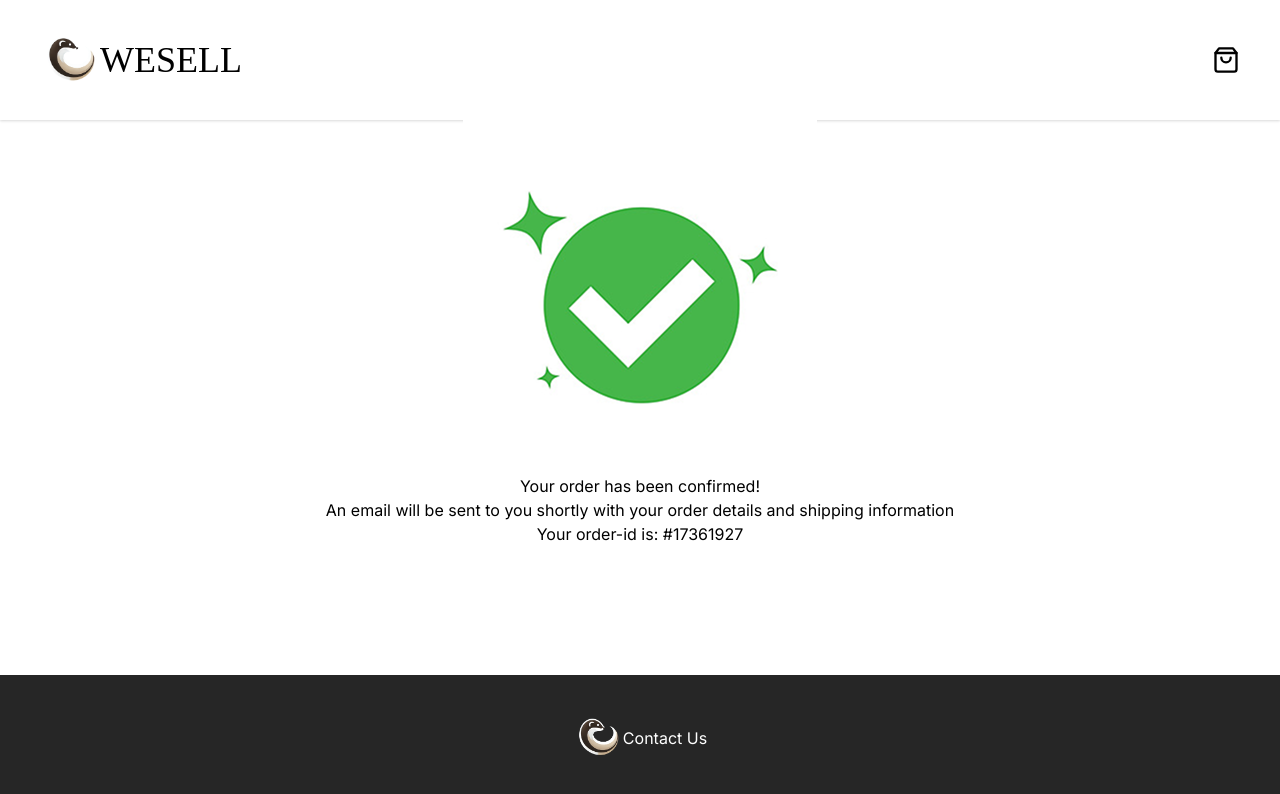
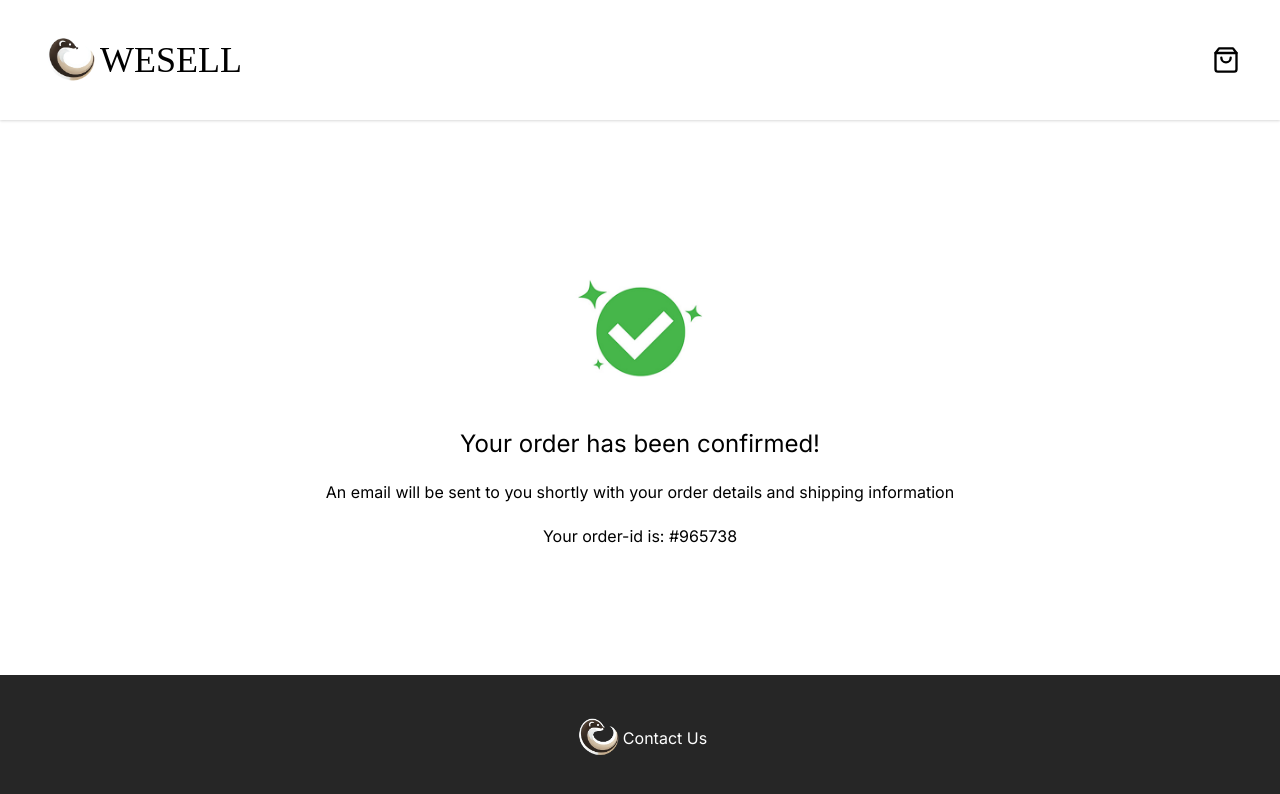
Before and after one commit to HansiFED/react-ca, a React (Vite) app: page /checkout in a window 1280 px wide. Shown: the top 794 px of the page. Built offline with nearby package versions, Linux system fonts and the light colour scheme; a web font is replaced by a local one.

Commit message:
Checkout page viewported

```diff
--- a/src/pages/checkout.jsx
+++ b/src/pages/checkout.jsx
@@ -9,11 +9,11 @@ export default function Checkout() {
   }, [clearCart]); // ✅ clearCart is now stable, preventing infinite loop
 
   return (
-    <main className="flex flex-1 items-center flex-col">
-      <img src="/checkout.png" alt="checkout success image" />
-      <h1>Your order has been confirmed!</h1>
+    <main className="flex flex-1 items-center justify-center flex-col text-center gap-5">
+      <img src="/checkout.png" alt="checkout success image" className="w-40" />
+      <h1 className="text-2xl">Your order has been confirmed!</h1>
       <p>An email will be sent to you shortly with your order details and shipping information</p>
-      <p>Your order-id is: #17361927</p>
+      <p>Your order-id is: {`#${Math.floor(Math.random() * 1000000)}`}</p>
     </main>
   );
 }
```
